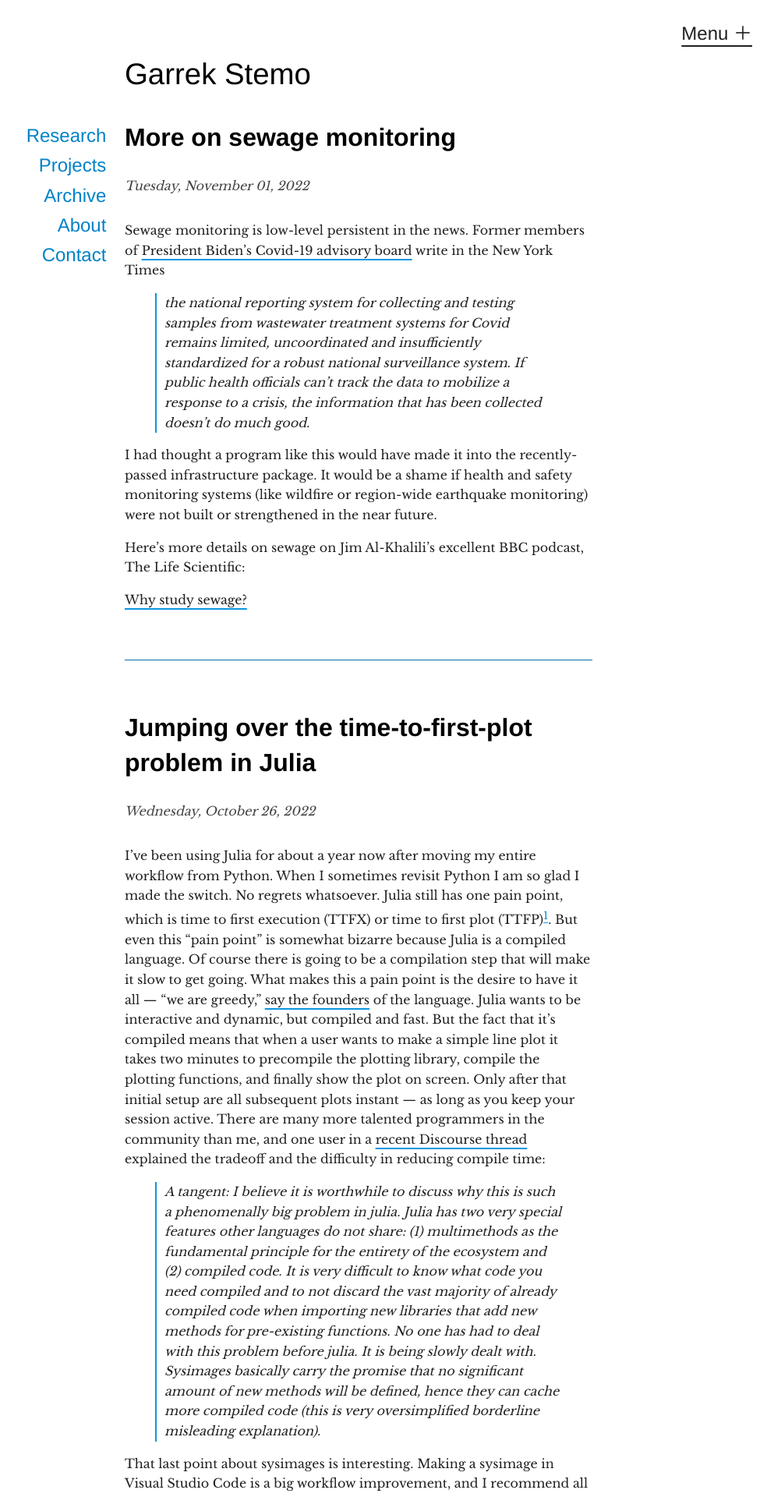
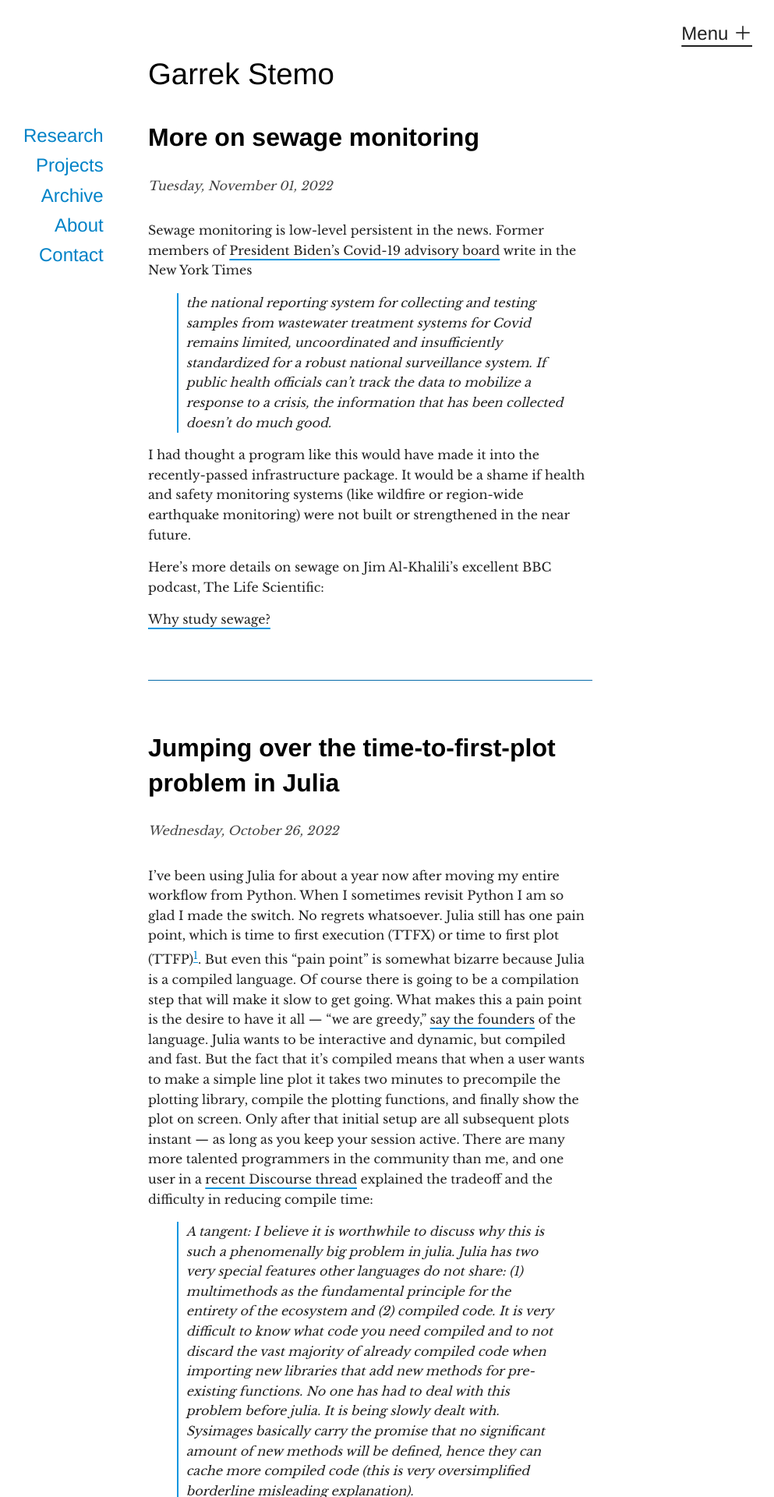
Before and after one commit to garrekstemo/garrekstemo.github.io, a Jekyll site: the page built from index.html, in a window 1280 px wide. Shown: the top 1920 px of the page at 78% size, without its empty margins (265-1258 px from the left). Built offline with Jekyll 4.4.1, drawn with Linux system fonts in a browser that asks for light colours.

Commit message:
larger gap between content and nav

```diff
--- a/css/styles.css
+++ b/css/styles.css
@@ -24,8 +24,8 @@
 /* For larger screens */
 @media (min-width: 640px) {
 	.wrapper {
-        grid-template-columns: 150px 2fr;  /* the left nav width is pixel-fixed */
-        grid-template-columns: 150px minmax(0, 2fr);
+        grid-template-columns: 180px 2fr;  /* the left nav width is pixel-fixed */
+        grid-template-columns: 180px minmax(0, 2fr);
 		grid-template-areas:
 			".        header"
 			"nav      content"
@@ -40,7 +40,7 @@
         margin-bottom: 0;
         margin-right: auto;
         margin-left: auto;
-        padding: 0;
+        padding: 0 50px 0 0;
 	}
 	nav li {
 		display: block;
```
